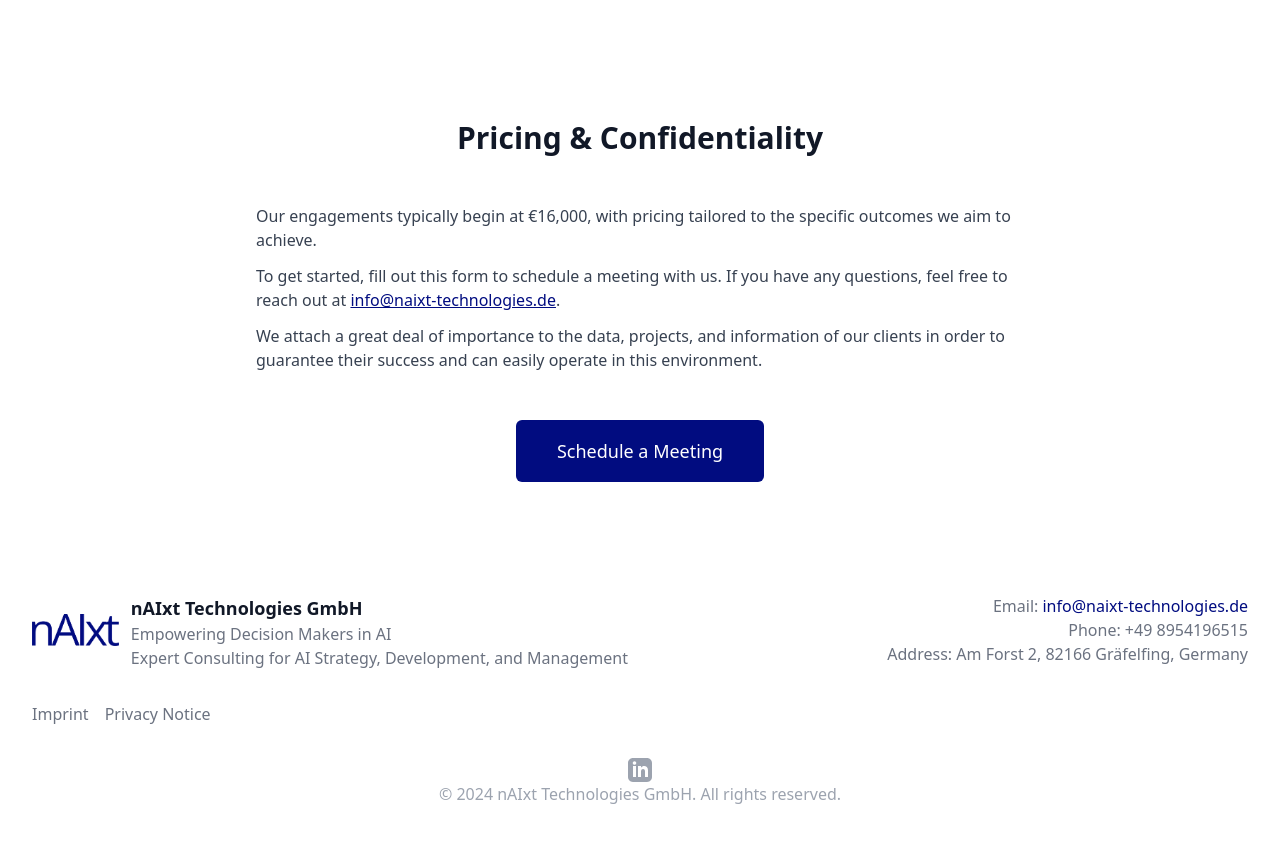
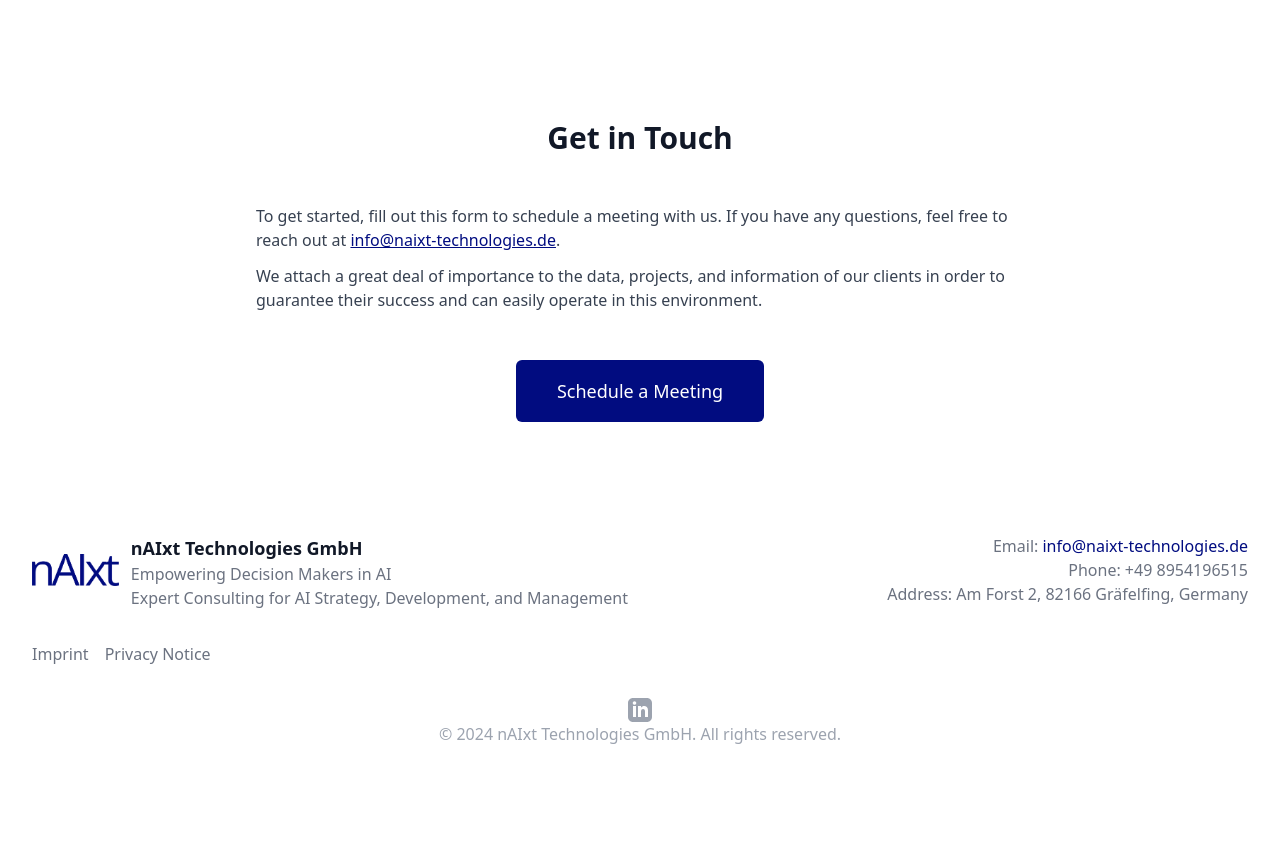
Before and after one commit to Jonasmpi/naixt-homepage-static, a React (Create React App) app: page / in a window 1280 px wide. Shown: the part 4300-5142 px from the top of the page. After the commit the page ends 5094 px from the top, so only its background shows below. Built offline with nearby package versions, Linux system fonts and the light colour scheme.

Commit message:
Update Pricing.js

```diff
--- a/src/components/Pricing.js
+++ b/src/components/Pricing.js
@@ -7,12 +7,9 @@
         <section id="pricing" className="py-16 bg-white">
             <div className="container mx-auto px-4">
                 <div className="text-center mb-12">
-                    <h2 className="text-3xl font-extrabold text-gray-900">Pricing & Confidentiality</h2>
+                    <h2 className="text-3xl font-extrabold text-gray-900">Get in Touch </h2>
                 </div>
                 <div className="max-w-3xl mx-auto text-gray-700 space-y-3">
-                    <p>
-                        Our engagements typically begin at €16,000, with pricing tailored to the specific outcomes we aim to achieve.
-                    </p>
                     <p>
                         To get started, fill out this form to schedule a meeting with us. If you have any questions, feel free to reach out at <a href="mailto:info@naixt-technologies.de" className="text-[#010C80] underline">info@naixt-technologies.de</a>.
                     </p>
```
